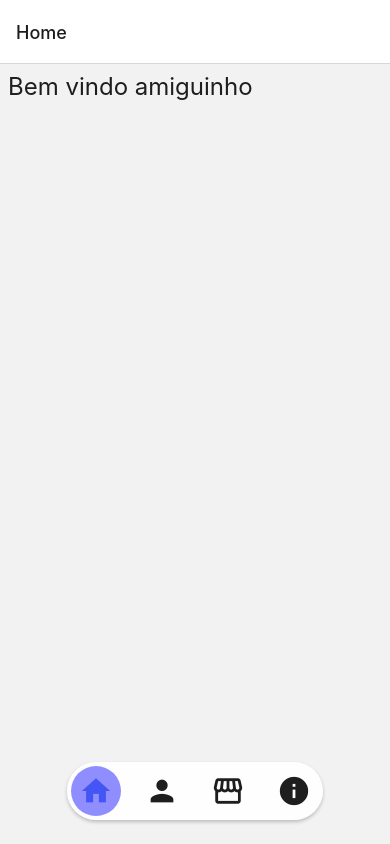
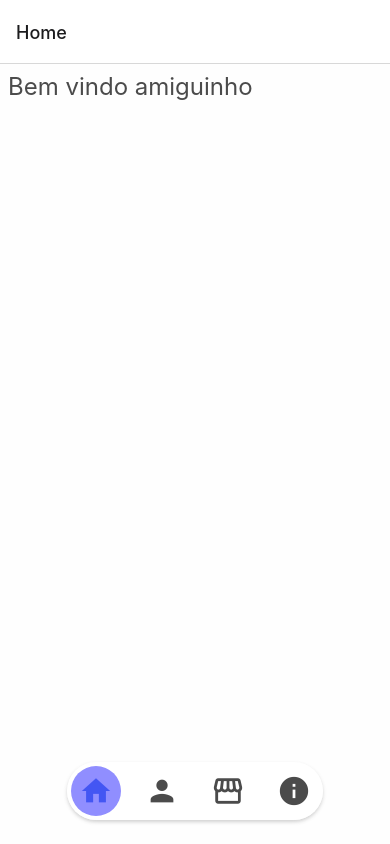
Before and after one commit to lucasagw/mvp-math-pow-app, a React Native app: screen / in a window 390 px wide. Built offline with nearby package versions, Linux system fonts and the light colour scheme.

Commit message:
💄 update theme colors

```diff
--- a/src/theme/theme.ts
+++ b/src/theme/theme.ts
@@ -1,7 +1,7 @@
 const theme = {
   color: {
-    white: '#F2F2F2',
-    black: '#1E1E1E',
+    white: 'rgba(255, 255, 255,0.9)',
+    black: '#4B4B4B',
     primary: {
       main: '#4356F3',
       contrastText: '#F2F2F2',
```
